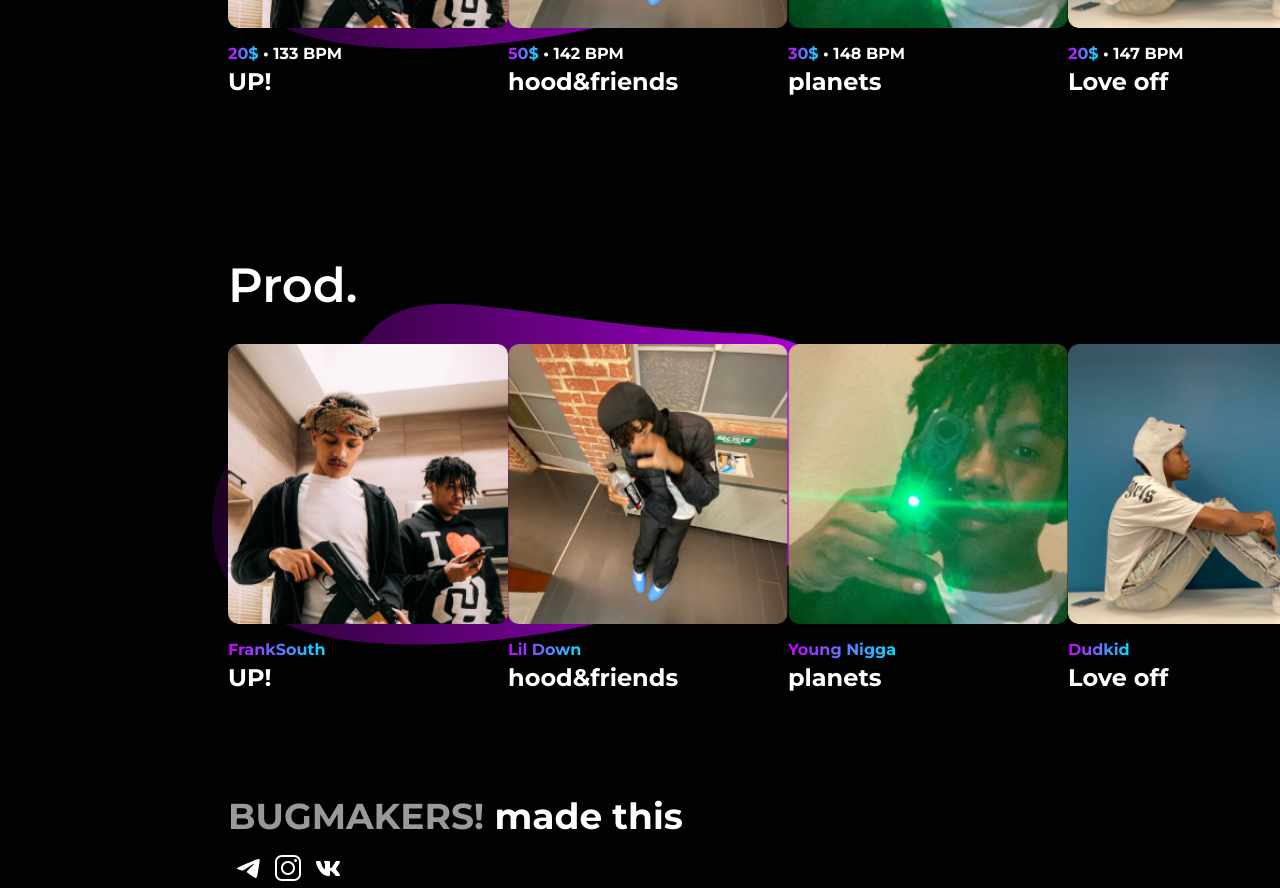
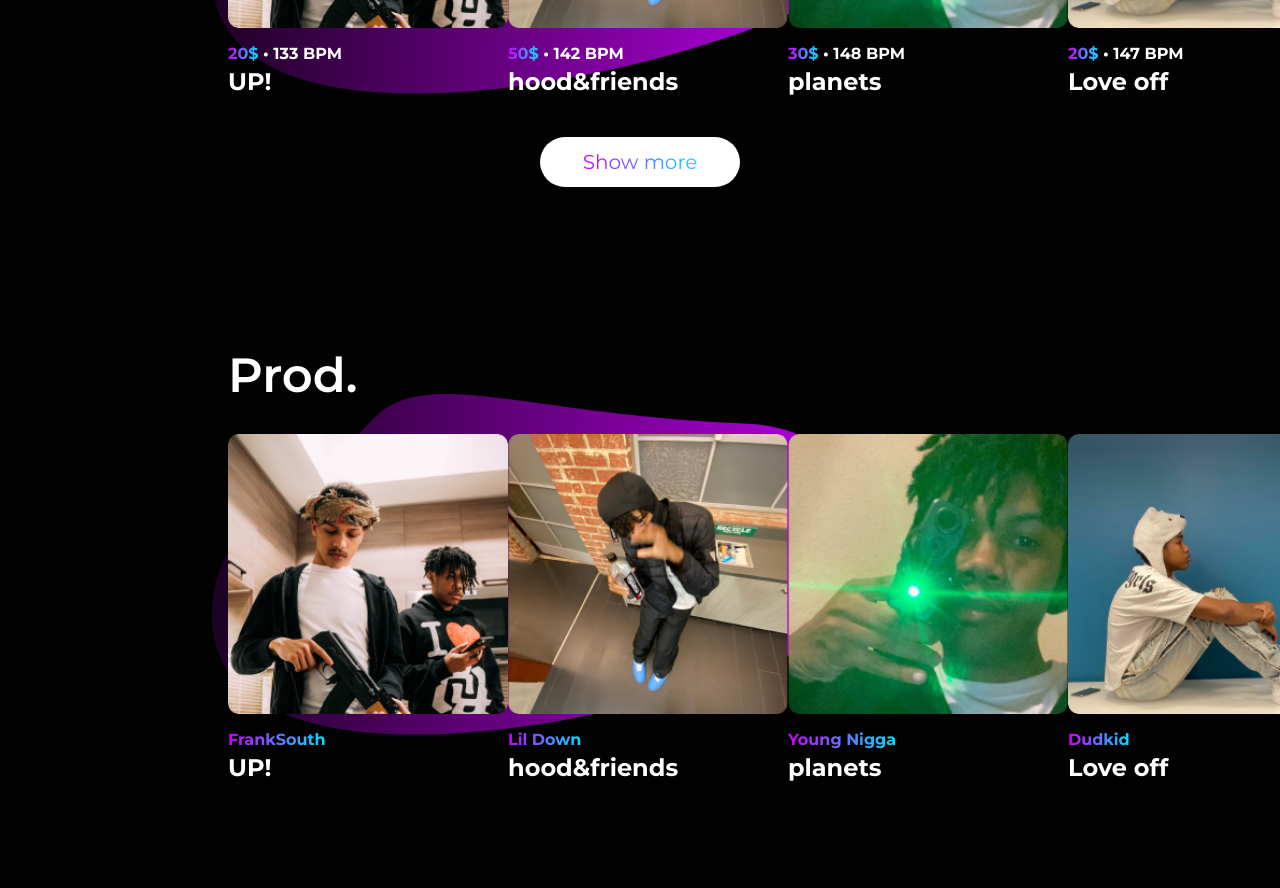
Before and after one commit to bugmak4rs/whymade-beats-store, a React (Create React App) app: page / in a window 1280 px wide. Shown: the part 1200-2088 px from the top of the page. Built offline with nearby package versions, Linux system fonts and the light colour scheme.

Commit message:
feat: update Beats

```diff
--- a/src/components/Home/Beats/index.tsx
+++ b/src/components/Home/Beats/index.tsx
@@ -1,4 +1,6 @@
 import React, { FC } from 'react';
+import { Link } from 'react-router-dom';
+
 import BeatsCard from '../../Cards/Home/BeatsCard';
 
 import iayze from '../../../assets/img/beats/iayze.png';
@@ -20,6 +22,11 @@ const Beats: FC = () => {
             <BeatsCard image={kencarson} price={30} bpm={148} name={'planets'} />
             <BeatsCard image={richamiri} price={20} bpm={147} name={'Love off'} />
           </div>
+          <div className={style.more}>
+            <Link className={style.more__link} to={'/beats'}>
+              <span>Show more</span>
+            </Link>
+          </div>
         </div>
       </div>
     </section>
```
